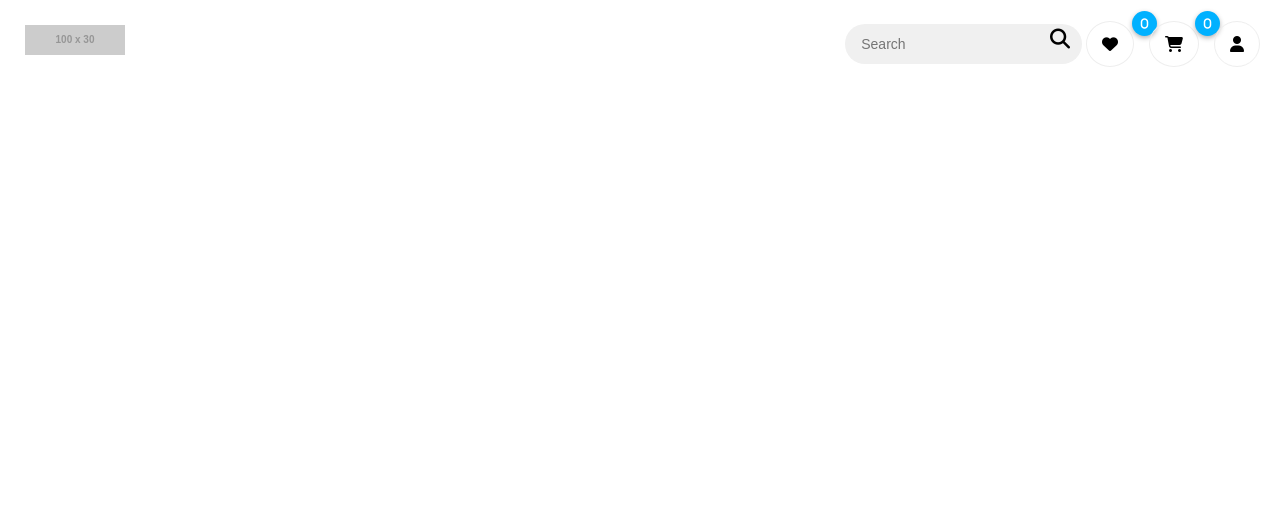
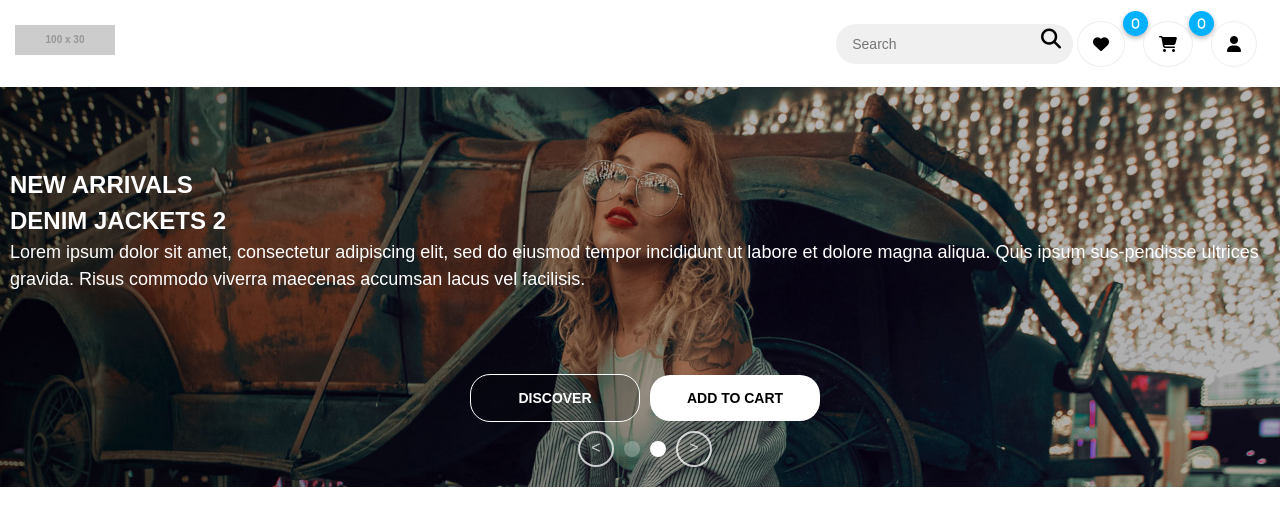
Before and after one commit to Bufige/ecommerce-react, a React (Create React App) app: page / in a window 1280 px wide. Shown: the top 526 px of the page. Built offline with nearby package versions, Linux system fonts and the light colour scheme.

Commit message:
add image slider to home page

```diff
--- a/src/components/Header/index.js
+++ b/src/components/Header/index.js
@@ -1,6 +1,6 @@
 import React, { useState } from 'react';
 
-import { Container, ContainerLeft, ContainerRight, Logo, Icon, Link, Bars, CartRound, Menu, MenuItem, SubMenu, SubMenuItem, UserArea} from './styles';
+import { Container, ContainerLeft, ContainerRight, Logo, Icon, Link, Bars, CartRound, Menu, MenuItem, SubMenu, SubMenuItem} from './styles';
 
 import SearchBar from '../SearchBar';
 import { useWindowSize } from '../../utils';
@@ -8,8 +8,6 @@ export default function Header() {
 	const [isOpen, setIsOpen] = useState(false);
 	const [openUser, setOpenUser] = useState(false);
 	const window = useWindowSize();
-
-	const [subMenus, setSubMenus] = useState([false, false, false]);
 
 	const onSearch = (text) => {
 		console.log('search for:' + text);
@@ -68,7 +66,7 @@ export default function Header() {
 				</MenuItem>
 			</Menu>
 			{window.width >= 1024 &&
-			<SearchBar/> }
+			<SearchBar onClick={onSearch}/> }
 			<CartRound>
 				<Icon className="fas fa-heart badge" value="0"></Icon>
 			</CartRound>
--- a/src/components/Header/styles.js
+++ b/src/components/Header/styles.js
@@ -1,4 +1,4 @@
-import styled, {css, keyframes} from 'styled-components';
+import styled, { css, keyframes } from 'styled-components';
 import media from '../../media';
 
 export const Container = styled.div`
@@ -8,14 +8,12 @@ export const Container = styled.div`
 	margin: 10px 0;
 `;
 export const ContainerLeft = styled.div`
-	margin-left: 10px;
 	align-items: center;
 `;
 
 export const ContainerRight = styled.div`
 	display: flex;
 	align-items: center;
-
 	margin-right: 5px;
 `
 
@@ -57,9 +55,12 @@ export const Icon = styled.i`
 export const Link = styled.a`
 	color: var(--color-header);
     text-decoration: none;
-	cursor: pointer;
 	outline: 0;
 	user-select: none;
+
+	${media.desktop`
+		cursor: pointer;
+	`};
 `;
 
 
@@ -75,15 +76,14 @@ export const Bars = styled(Icon)`
 export const CartRound = styled.div`
 	border-radius: 50%;
 	border: 1px solid #eeeeee;
-	cursor: pointer;
 	padding: 10px 10px;
 	outline: 0;
-	margin-right: 15px;
+	margin-right: 18px;
 	position: relative;
-`;
 
-export const UserArea = styled.div`
-	display: flex;
+	${media.desktop`
+		cursor: pointer;
+	`};
 `;
 
 const growDown = keyframes`
@@ -119,7 +119,7 @@ export const Menu = styled.div`
 		box-shadow: none;
 	`};
 
-	${ props => props.width && css`
+	${props => props.width && css`
 	  	top: 0;
 		left: -15px;
 		margin: 0;
@@ -139,7 +139,9 @@ export const Menu = styled.div`
 
 export const MenuItem = styled.div`
   	color: black;
+	background-color: white;
   	text-decoration: none;
+
   	display: block;
   	text-align: left;
 	padding: 5px 13px;
@@ -174,9 +176,8 @@ export const SubMenu = styled.div`
 	`};
 `;
 export const SubMenuItem = styled(MenuItem)`
-
-	cursor: pointer;
 	${media.desktop`
 		text-align: center;
+		cursor: pointer;
 	`};
 `;
--- a/src/components/SearchBar/styles.js
+++ b/src/components/SearchBar/styles.js
@@ -35,5 +35,7 @@ export const Search = styled.i`
 	${media.desktop`
 		margin-right: 1rem;
 	`};
-	cursor: pointer;
+	${media.desktop`
+		cursor: pointer;
+	`};
 `;
--- /dev/null
+++ b/src/components/SlideShow/index.js
@@ -0,0 +1,57 @@
+import React, { useState, useEffect } from 'react';
+import { Container, Content, Title, Text, Dots, Dot, Arrow, Actions, Discover, Cart} from './styles';
+
+
+export default function SlideShow({products, speed = 5000, }) {
+	const [id, setId] = useState(0);
+
+	useEffect(() => {
+		const interval = setInterval(() => {
+			nextImage();
+		}, speed);
+		return () => clearTimeout(interval);
+	 }, [id]);
+
+	const nextImage  = () => {
+		let tmp = id + 1;
+
+		if(tmp >= products.length) {
+			console.log("entrou aqui")
+			tmp = 0;
+		}
+		setId(tmp);
+	}
+	const prevImage = () => {
+		let tmp = id - 1;
+
+		if(tmp < 0) {
+			tmp = products.length - 1;
+		}
+		setId(tmp);
+	}
+
+	const onCart = (id) => {
+
+	}
+	const onDiscover = () => {
+
+	}
+	return <Container image={products[id].images[0]}>
+		<Content>
+			<Title>New arrivals</Title>
+			<Title>{products[id].name}</Title>
+			<Text>{products[id].description}</Text>
+		</Content>
+		<Actions>
+			<Discover onClick={onDiscover}>Discover</Discover>
+			<Cart onClick={() => onCart(id)}>Add to cart</Cart>
+		</Actions>
+		<Dots>
+			<Arrow onClick={() => prevImage()}>&lt;</Arrow>
+			{products.map( (item, index) => {
+				return <Dot key={index} className={index === id ? 'active' : '' } onClick={() => setId(index)}/>
+			})}
+			<Arrow onClick={() => nextImage()}>&gt;</Arrow>
+		</Dots>
+	</Container>
+}
--- /dev/null
+++ b/src/components/SlideShow/styles.js
@@ -0,0 +1,129 @@
+import styled, {css} from 'styled-components';
+import media from '../../media';
+
+
+
+export const Container = styled.div`
+	position: relative;
+	width: 100%;
+	height: 450px;
+	background-repeat: no-repeat;
+    background-size: cover;
+    background-position: top center;
+	background-image: ${props => `url(${props.image})`};
+  	overflow: hidden;
+  	text-overflow: ellipsis;
+
+	${media.desktop`
+		height: 400px;
+	`};
+`;
+
+
+export const Content = styled.div`
+	display: flex;
+	flex-direction: column;
+	padding: 80px 10px;
+	max-height: 300px;
+`;
+
+export const Title = styled.h2`
+	color: white;
+	text-transform: uppercase;
+`;
+
+
+export const Text = styled.p`
+	color: white;
+	font-size: 18px;
+    font-weight: 300;
+    margin-bottom: 35px;
+`;
+
+
+export const Dots = styled.div`
+	position: absolute;
+	display: flex;
+	align-items: center;
+	bottom: 20px;
+	left: 50%;
+	transform: translateX(-50%);
+
+	* {
+		margin-left: 10px;
+	}
+
+`;
+
+export const Dot = styled.div`
+	width: 16px;
+	height: 16px;
+	opacity: .25;
+
+	border-radius: 50%;
+	background-color: white;
+
+	&.active {
+		opacity: 1;
+	}
+	outline: 0;
+	user-select: none;
+	${media.desktop`
+		cursor: pointer;
+	`};
+`;
+export const Arrow = styled.div`
+	width: 32px;
+	height: 32px;
+	opacity: .75;
+	border: 2px solid white;
+	border-radius: 50%;
+	color: white;
+
+	line-height: 30px;
+  	text-align: center;
+	outline: 0;
+	user-select: none;
+
+	${media.desktop`
+		cursor: pointer;
+	`};
+`
+
+export const Actions = styled.div`
+	display: flex;
+	position: absolute;
+	align-items: center;
+	bottom: 65px;
+	left: 50%;
+	transform: translateX(-50%);
+	*{
+		margin-left: 10px;
+	}
+`;
+
+const Button = css`
+	text-transform: uppercase;
+	padding: 15px 30px;
+	border-radius: 20px;
+	border: none;
+	min-width: 170px;
+	outline: 0;
+	font-size: 14px;
+	font-weight: 600;
+	${media.desktop`
+		cursor: pointer;
+	`};
+`;
+
+export const Discover = styled.button`
+	${Button};
+	color: white;
+	background-color: rgba(0,0,0, .2);
+	border: 1px solid white;
+`;
+
+export const Cart = styled.button`
+	${Button};
+	background-color: white;
+`;
--- /dev/null
+++ b/src/data/products.js
@@ -0,0 +1,24 @@
+const Products = [
+	{
+		id: 0,
+		name: 'denim jackets',
+		images: [
+			'bg.jpg'
+		],
+		description: 'Lorem ipsum dolor sit amet, consectetur adipiscing elit, sed do eiusmod tempor incididunt ut labore et dolore magna aliqua. Quis ipsum sus-pendisse ultrices gravida. Risus commodo viverra maecenas accumsan lacus vel facilisis. ',
+		product_id: 0,
+	},
+	{
+		id: 1,
+		name: 'denim jackets 2',
+		images: [
+			'bg-2.jpg'
+		],
+		description: 'Lorem ipsum dolor sit amet, consectetur adipiscing elit, sed do eiusmod tempor incididunt ut labore et dolore magna aliqua. Quis ipsum sus-pendisse ultrices gravida. Risus commodo viverra maecenas accumsan lacus vel facilisis. ',
+		product_id: 1,
+	},
+];
+
+
+
+export default Products;
--- a/src/pages/Home/index.js
+++ b/src/pages/Home/index.js
@@ -2,8 +2,14 @@ import React from 'react';
 import { Container } from './styles';
 
 
+import SlideShow from '../../components/SlideShow';
+
+
+import Products from '../../data/products';
+
 export default function Home() {
+
 	return <Container>
-
+		<SlideShow products={Products}/>
 	</Container>
 }
--- a/src/styles/global.js
+++ b/src/styles/global.js
@@ -16,6 +16,19 @@ export default createGlobalStyle`
 		line-height: 1.5;
 
 		background-color: white;
+
+
+
+		.noselect {
+    		cursor: default;
+    		-webkit-touch-callout: none;
+    		-webkit-user-select: none;
+    		-khtml-user-select: none;
+    		-moz-user-select: none;
+    		-ms-user-select: none;
+    		user-select: none;
+		}
+
 		--color-header: #000;
 		--color-cart-count: #f51167;
 		--color-footer: #4c4c4c;
--- a/src/utils.js
+++ b/src/utils.js
@@ -1,4 +1,4 @@
-import React, {useEffect, useState} from 'react';
+import {useEffect, useState} from 'react';
 
 function useWindowSize() {
 	// Initialize state with undefined width/height so server and client renders match
```
Also changed, not shown: public/bg-2.jpg (added), public/bg.jpg (added).
